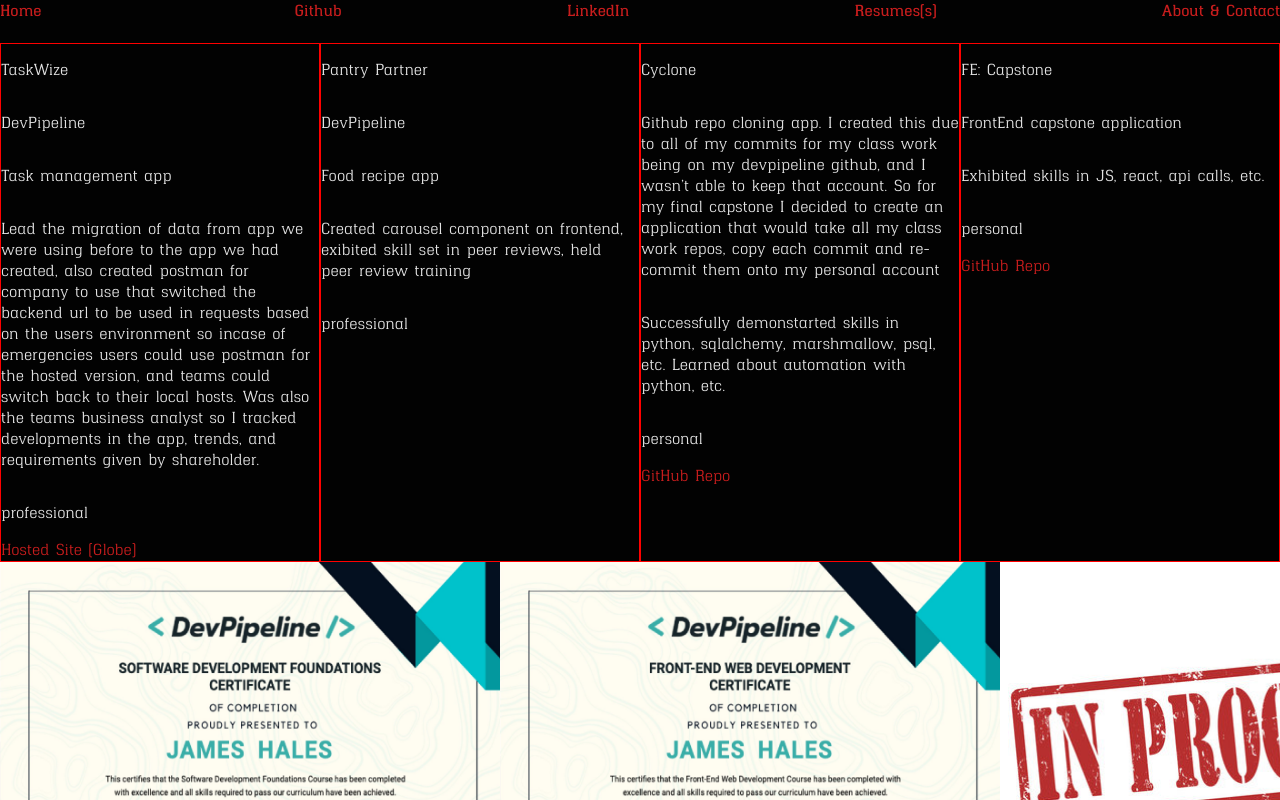
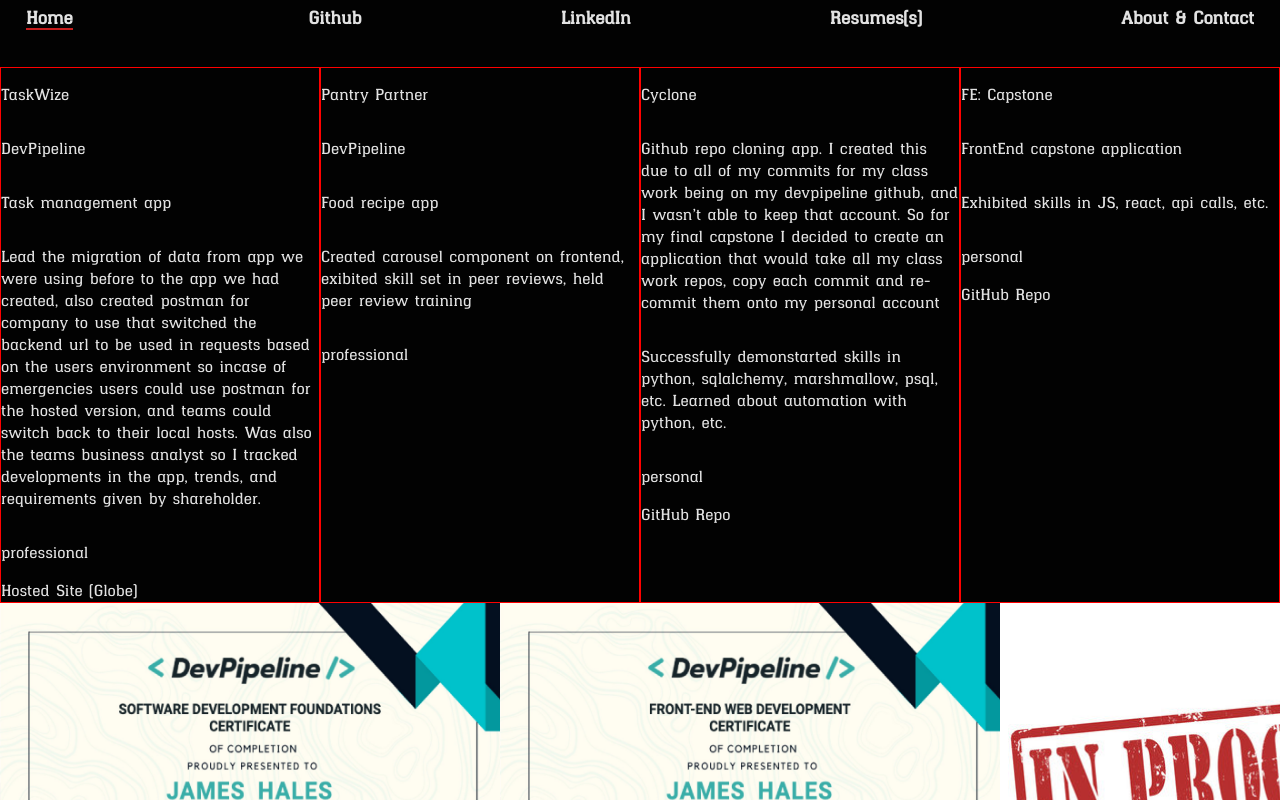
Before and after one commit to Jamesh431/Jamesh431.github.io, a React (Create React App) app: page /home in a window 1280 px wide. Shown: the top 800 px of the page. Built offline with nearby package versions, Linux system fonts and the light colour scheme.

Commit message:
header styled

```diff
--- a/src/styles/common/common.scss
+++ b/src/styles/common/common.scss
@@ -2,12 +2,7 @@
 body {
   margin: 0px;
   background-color: $background-color;
-  font-family: "Hapna Slab Medium";
-
-  a {
-    text-decoration: none;
-    color: $anchor-color;
-  }
+  font-family: "Hapna Slab DemiBold";
 
   h1,
   h2,
@@ -15,7 +10,9 @@
   h4,
   h5,
   h6,
-  p {
+  p,
+  a {
+    text-decoration: none;
     color: $primary-text-color;
   }
 }
--- a/src/styles/common/variables.scss
+++ b/src/styles/common/variables.scss
@@ -8,6 +8,6 @@
   src: url("../../fonts/hapna_slab_serif_demibold.ttf");
 }
 
-$anchor-color: #d92020ea;
+$selected-anchor-color: #d92020ea;
 $primary-text-color: #e2e2e2;
 $background-color: #020202;
--- a/src/styles/navigation/navbar.scss
+++ b/src/styles/navigation/navbar.scss
@@ -1,10 +1,24 @@
 .header {
-  font-family: "Hapna Slab DemiBold";
+  margin-bottom: 7px;
+  padding: 7px 26px;
+
   .navigation {
     display: flex;
     flex-direction: row;
     justify-content: space-between;
     width: 100%;
+    font-weight: 600;
+    font-size: large;
+
+    .active {
+      border-bottom: 2px solid $selected-anchor-color;
+    }
+
+    a {
+      &:hover {
+        border-bottom: 2px solid $selected-anchor-color;
+      }
+    }
 
     .links-container {
       display: flex;
```
